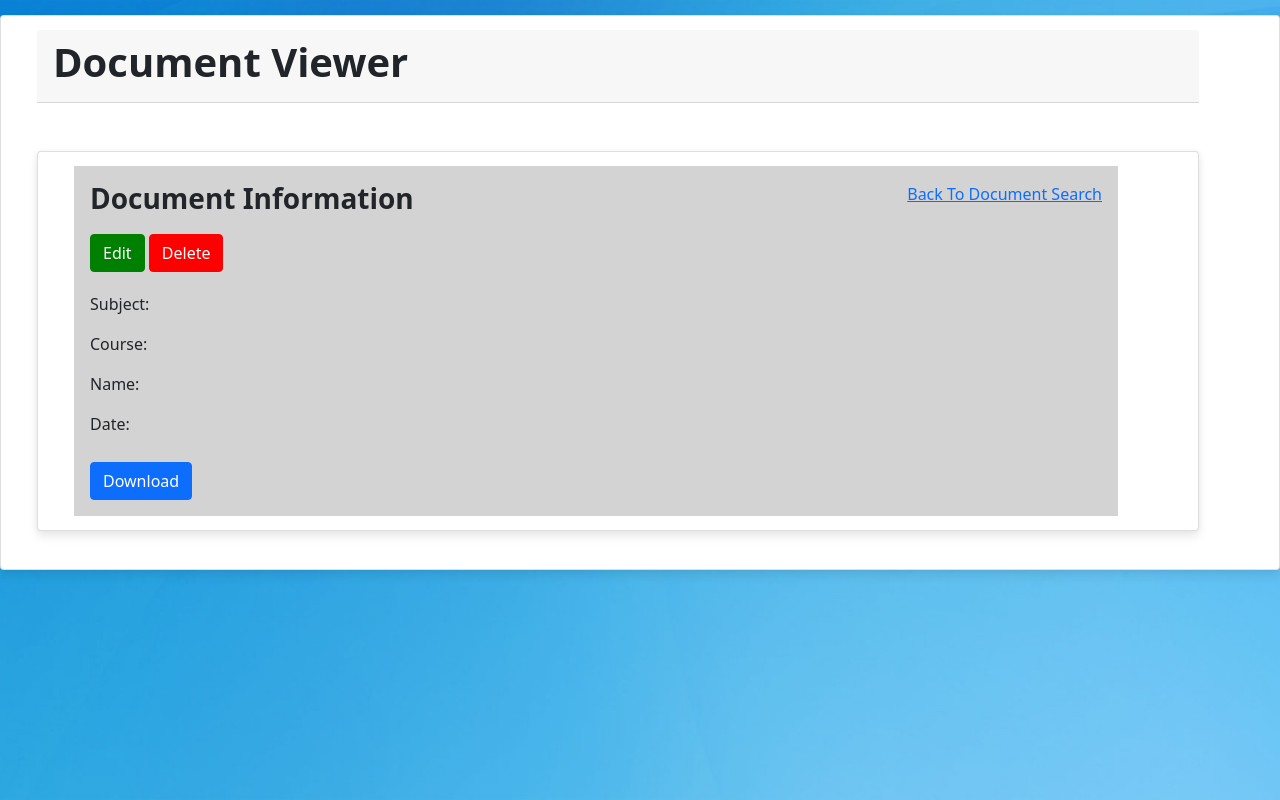
After one commit to trandavidq/4750-f21, a PHP site: page /views/docview.php in a window 1280 px wide. The commit adds this page. Run offline with PHP 8.4, Linux system fonts and the light colour scheme.

Commit message:
added home page and docview page

```diff
--- a/db/auth.php
+++ b/db/auth.php
@@ -54,7 +54,11 @@ if($_SERVER['REQUEST_METHOD']=='POST'){
         }
 
     }
+    $_SESSION['firstName'] = $firstName;
 
 }
 
+header('Location: ../views/home.php');
+exit;
+
 ?>
--- a/index.php
+++ b/index.php
@@ -1 +1,3 @@
-<?php header('./views/login.php') ?>
+<?php
+    header('Location: ./views/login.php');
+?>
--- /dev/null
+++ b/styles/docview.css
@@ -0,0 +1,17 @@
+body {
+    background: white url("images/background.jpeg") no-repeat center center fixed;
+    -webkit-background-size: cover;
+    -moz-background-size: cover;
+    -o-background-size: cover;
+    background-size: cover;
+  }
+
+.card {
+    border-radius: 4px;
+    background: #fff;
+    box-shadow: 0 6px 10px rgba(0, 0, 0, 0.08), 0 0 6px rgba(0, 0, 0, 0.05);
+    transition: 0.3s transform cubic-bezier(0.155, 1.105, 0.295, 1.12),
+      0.3s box-shadow,
+      0.3s -webkit-transform cubic-bezier(0.155, 1.105, 0.295, 1.12);
+    padding: 14px 80px 14px 36px;
+  }
--- /dev/null
+++ b/views/docview.php
@@ -0,0 +1,40 @@
+<!doctype html>
+<html lang="en">
+
+<head>
+  <link href="https://cdn.jsdelivr.net/npm/bootstrap@5.1.1/dist/css/bootstrap.min.css" rel="stylesheet" integrity="sha384-F3w7mX95PdgyTmZZMECAngseQB83DfGTowi0iMjiWaeVhAn4FJkqJByhZMI3AhiU" crossorigin="anonymous">
+  <meta charset="utf-8">
+  <title>Profile</title>
+  <link rel="stylesheet" href="./styles/docview.css">
+  <meta name="Home" content="Home Page for Application">
+  <link rel="stylesheet" href="css/styles.css?v=1.0">
+</head>
+
+<body>
+  <div class="card" style="margin-top:15px; margin-bottom:15px;">
+  <div class="card-header" style="display: flex; justify: space-between;">
+    <h1><b>Document Viewer</b></h1>
+  </div>
+  <br/>
+    <br/>
+    <div class="card text-left hover">
+        <div class="card-body" style="background-color: #D3D3D3;">
+            <div style="display: flex; justify-content: space-between;">
+                <h3><b>Document Information</b></h3>
+                <a href="docsearch.php">Back To Document Search</a>
+            </div>
+            <button type="submit" class="btn btn-primary" style="margin-top: 10px; background-color: green; border-color: green;">Edit</button>
+            <button type="submit" class="btn btn-primary" style="margin-top: 10px; background-color: red; border-color: red;">Delete</button>
+            <p style="margin-top: 20px;">Subject: </p>
+            <p>Course: </p>
+            <p>Name: </p>
+            <p>Date: </p>
+            <button type="submit" class="btn btn-primary" style="margin-top: 10px;">Download</button>
+        </div>
+      </div>
+      <br/>
+  </div>
+
+
+  </body>
+</html>
--- /dev/null
+++ b/views/logout.php
@@ -0,0 +1,6 @@
+<?php
+session_start();
+session_destroy();
+header('Location: login.php');
+
+?>
```
Also changed, not shown: views/home.php (added, +66 -0 lines), styles/images/background.jpeg (added).
